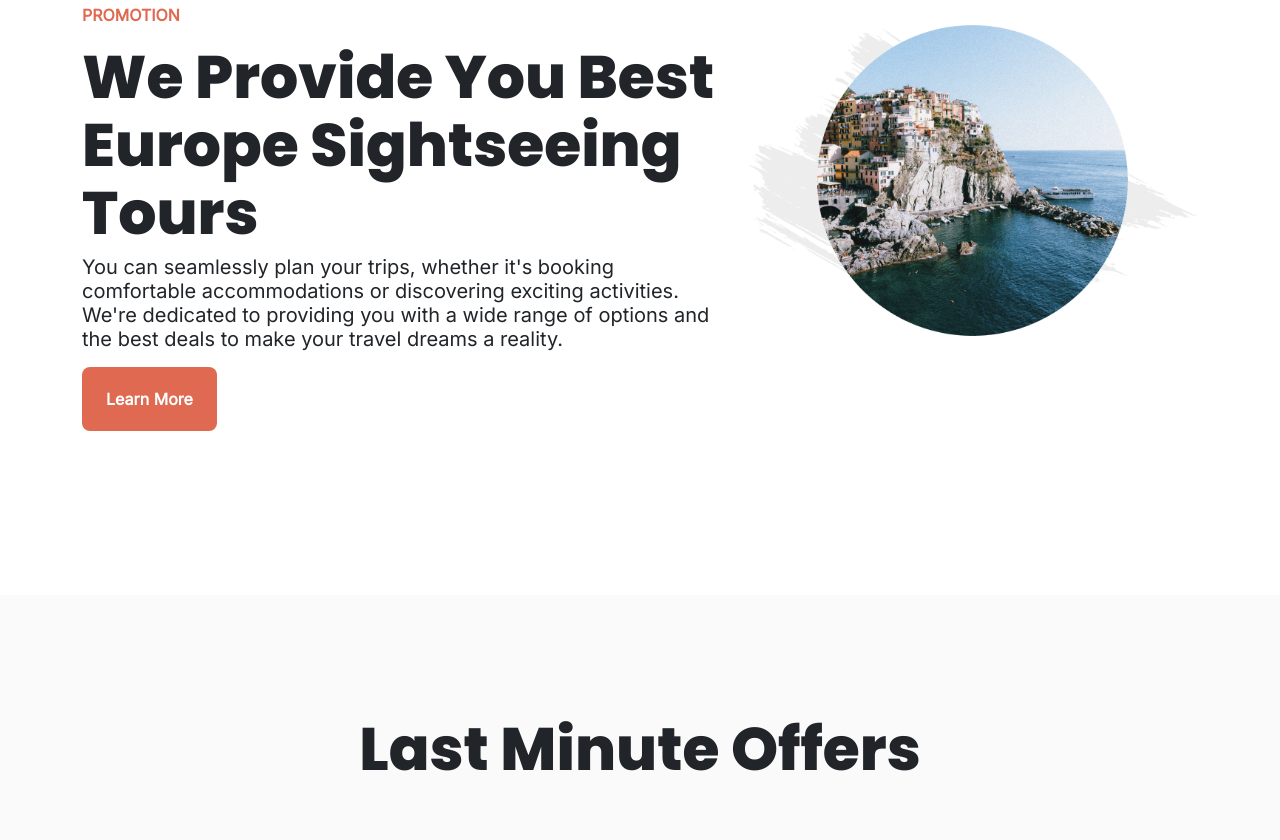
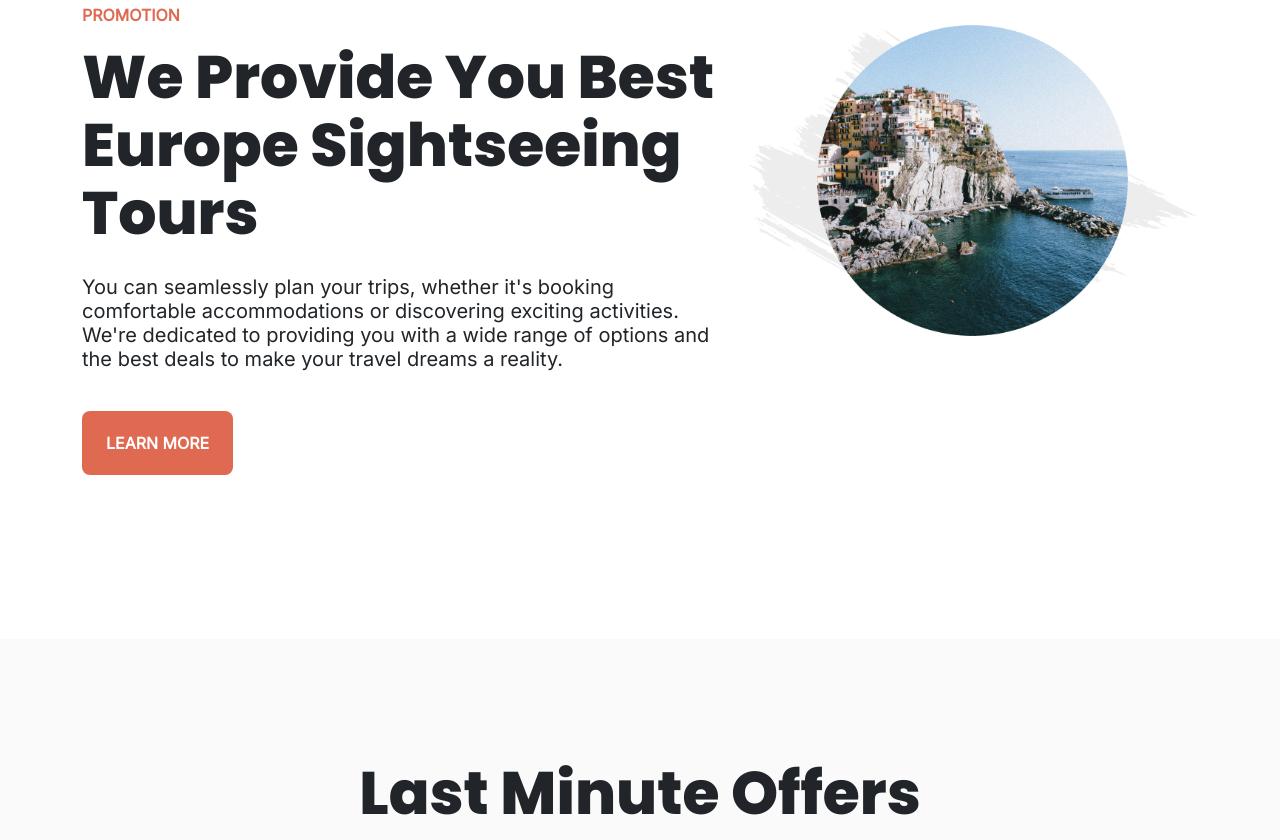
Before and after one commit to VedranNejedly/EA93-zadatak-1, a plain HTML site: page index.html in a window 1280 px wide. Shown: the part 961-1801 px from the top of the page. Drawn offline with nearby package versions, Linux system fonts and the light colour scheme.

Commit message:
Promo title and text margins, button letters to uppercase

```diff
--- a/index.html
+++ b/index.html
@@ -105,14 +105,14 @@
         <div class="row">
           <div class="col-12 col-lg-7">
             <p class="promo">PROMOTION</p>
-            <h2>We Provide You Best Europe Sightseeing Tours</h2>
-            <p>
+            <h2 class = "promo-title">We Provide You Best Europe Sightseeing Tours</h2>
+            <p class="promo-text">
               You can seamlessly plan your trips, whether it's booking
               comfortable accommodations or discovering exciting activities.
               We're dedicated to providing you with a wide range of options and
               the best deals to make your travel dreams a reality.
             </p>
-            <button class="btn-primary">Learn More</button>
+            <button class="btn-primary">LEARN MORE</button>
           </div>
           <div class="col-12 col-lg-5">
             <div class="promotion-image-wrapper">
--- a/style.css
+++ b/style.css
@@ -257,6 +257,17 @@ ul {
 
   @media only screen and (min-width: 992px) {
     padding: 164px 0px;
+  }
+}
+
+.promo-title{
+  @media only screen and (min-width: 1200px) {
+    margin-bottom: 28px;
+  }
+}
+.promo-text{
+  @media only screen and (min-width: 1200px) {
+    margin-bottom: 40px;
   }
 }
 
```
